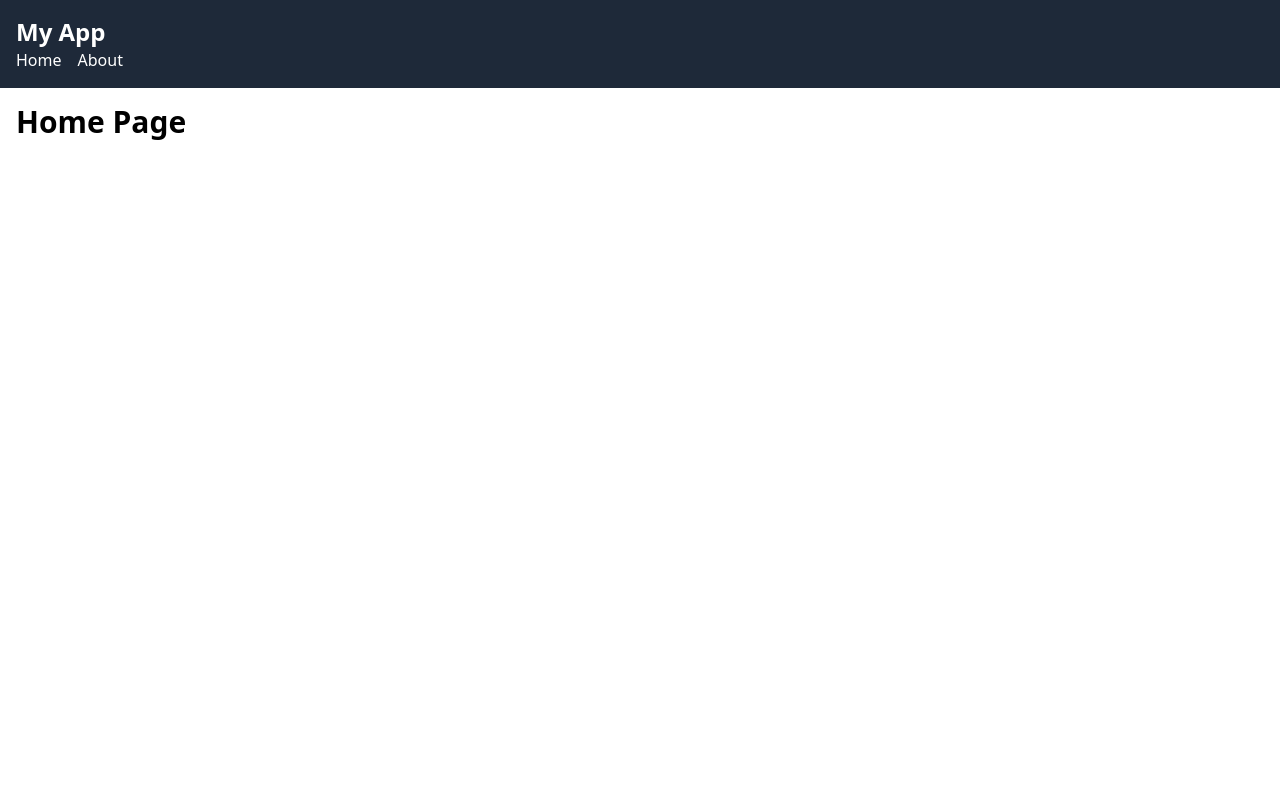
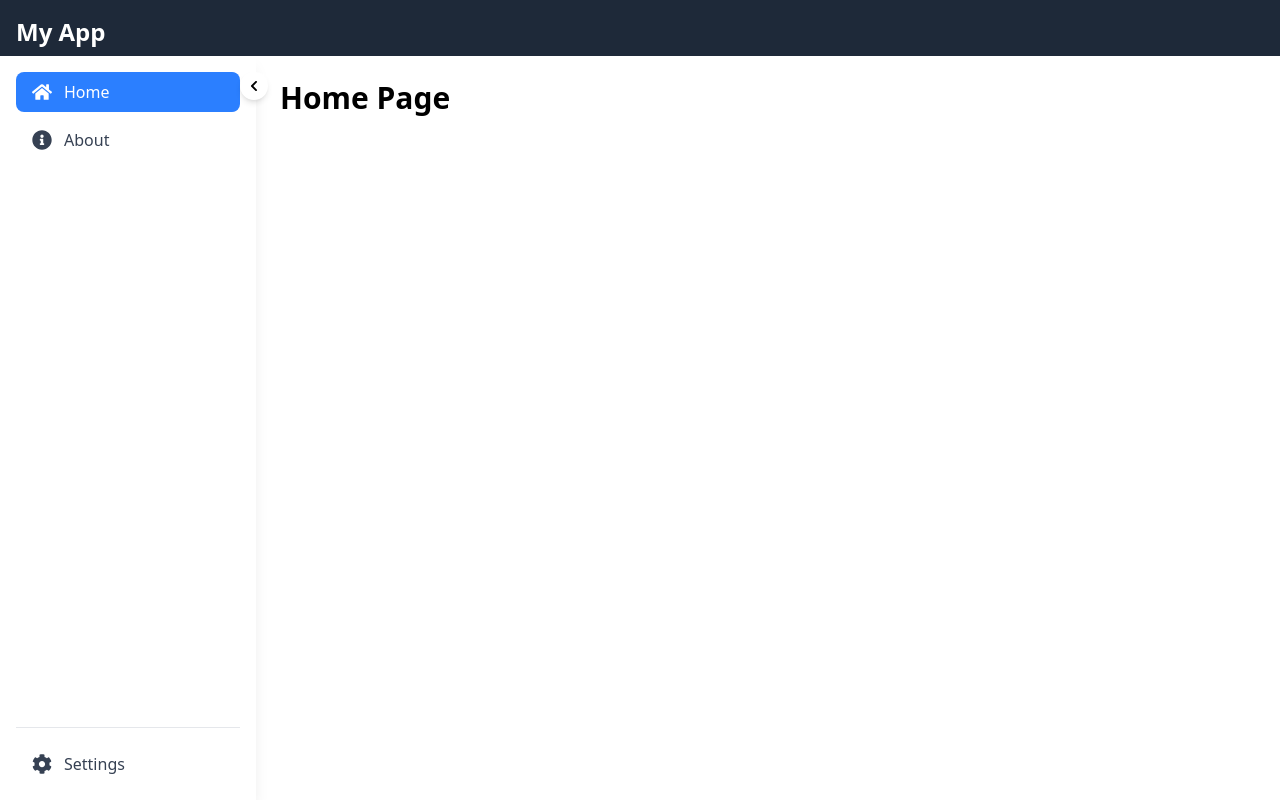
Before and after one commit to cmudco/socraticbots-frontend, a React (Vite) app in the folder frontend/: page / in a window 1280 px wide. Built offline with nearby package versions, Linux system fonts and the light colour scheme.

Commit message:
sidebar navigation and redux states

```diff
--- a/frontend/package.json
+++ b/frontend/package.json
@@ -10,9 +10,12 @@
     "preview": "vite preview"
   },
   "dependencies": {
+    "@reduxjs/toolkit": "^2.6.1",
     "@tailwindcss/vite": "^4.0.12",
     "react": "^19.0.0",
     "react-dom": "^19.0.0",
+    "react-icons": "^5.5.0",
+    "react-redux": "^9.2.0",
     "react-router-dom": "^7.3.0",
     "tailwindcss": "^4.0.12"
   },
--- a/frontend/src/App.tsx
+++ b/frontend/src/App.tsx
@@ -1,20 +1,26 @@
-// App.tsx
+// src/App.tsx
 import React from 'react';
+import { Provider } from 'react-redux';
+import { BrowserRouter, Routes, Route } from 'react-router-dom';
+import { store } from './store';
 import Layout from './components/layout/Layout';
-import { BrowserRouter, Routes, Route } from 'react-router-dom';
 import Home from './pages/Home';
 import About from './pages/About';
+import Settings from './pages/Settings';
 
 const App: React.FC = () => {
   return (
+    <Provider store={store}>
       <BrowserRouter>
         <Layout>
           <Routes>
             <Route path="/" element={<Home />} />
             <Route path="/about" element={<About />} />
+            <Route path="/settings" element={<Settings />} />
           </Routes>
         </Layout>
       </BrowserRouter>
+    </Provider>
   );
 };
 
--- a/frontend/src/components/common/Header.tsx
+++ b/frontend/src/components/common/Header.tsx
@@ -1,15 +1,10 @@
 // components/common/Header.tsx
 import React from 'react';
-import { Link } from 'react-router-dom';
 
 const Header: React.FC = () => {
   return (
-      <header className="bg-gray-800 text-white p-4">
+    <header className="bg-gray-800 text-white p-4 h-14">
       <h1 className="text-2xl font-bold">My App</h1>
-        <nav>
-            <Link to="/" className="mr-4">Home</Link>
-            <Link to="/about">About</Link>
-        </nav>
     </header>
   );
 };
--- a/frontend/src/components/layout/Layout.tsx
+++ b/frontend/src/components/layout/Layout.tsx
@@ -1,18 +1,29 @@
 // components/layout/Layout.tsx
 import React, { ReactNode } from 'react';
 import Header from '../common/Header';
+import Sidebar from '../sidebar/Sidebar';
+import { useAppSelector } from '../../store/hooks';
 
 interface LayoutProps {
   children: ReactNode;
 }
 
 const Layout: React.FC<LayoutProps> = ({ children }) => {
+  const { isCollapsed } = useAppSelector(state => state.sidebar);
+
   return (
     <div className="min-h-screen flex flex-col">
       <Header />
-        <main className="flex-grow p-4">
+      <div className="flex flex-grow">
+        <Sidebar />
+        <main className={`
+          ${isCollapsed ? 'ml-16' : 'ml-64'}
+          flex-grow p-6
+          transition-all duration-300
+        `}>
           {children}
         </main>
+      </div>
     </div>
   );
 };
--- /dev/null
+++ b/frontend/src/components/sidebar/Sidebar.tsx
@@ -0,0 +1,70 @@
+// src/components/sidebar/Sidebar.tsx
+import React from 'react';
+import { useLocation } from 'react-router-dom';
+import SidebarButton from './SidebarButton';
+import { NAVIGATION_ITEMS } from '../../types/navigation';
+import { FaChevronLeft, FaChevronRight } from 'react-icons/fa';
+import { useAppSelector, useAppDispatch } from '../../store/hooks';
+import { toggleSidebar } from '../../store/slices/sidebarSlice';
+
+const Sidebar: React.FC = () => {
+    const location = useLocation();
+    const dispatch = useAppDispatch();
+    const { isCollapsed } = useAppSelector(state => state.sidebar);
+
+    const mainNavItems = NAVIGATION_ITEMS.filter(item => item.path !== '/settings');
+    const settingsItem = NAVIGATION_ITEMS.find(item => item.path === '/settings');
+
+    return (
+        <div className={`
+            fixed left-0 top-14
+            ${isCollapsed ? 'w-16' : 'w-64'}
+            h-[calc(100vh-3.5rem)]
+            bg-white shadow-lg
+            transition-all duration-300
+            z-10
+        `}>
+            {/* Toggle Button */}
+            <button
+                onClick={() => dispatch(toggleSidebar())}
+                className="absolute right-[-12px] top-4 bg-white rounded-full p-2 shadow-md hover:bg-gray-100 z-10"
+            >
+                {isCollapsed
+                    ? <FaChevronRight size={12} />
+                    : <FaChevronLeft size={12} />
+                }
+            </button>
+
+            <div className={`flex flex-col h-full ${isCollapsed ? 'p-2' : 'p-4'}`}>
+                {/* Main navigation items */}
+                <div className="flex-grow space-y-2">
+                    {mainNavItems.map(item => (
+                        <SidebarButton
+                            key={item.path}
+                            to={item.path}
+                            label={item.label}
+                            icon={item.icon}
+                            isActive={location.pathname === item.path}
+                            isCollapsed={isCollapsed}
+                        />
+                    ))}
+                </div>
+
+                {/* Settings button at bottom */}
+                {settingsItem && (
+                    <div className="pt-4 mt-4 border-t border-gray-200">
+                        <SidebarButton
+                            to={settingsItem.path}
+                            label={settingsItem.label}
+                            icon={settingsItem.icon}
+                            isActive={location.pathname === settingsItem.path}
+                            isCollapsed={isCollapsed}
+                        />
+                    </div>
+                )}
+            </div>
+        </div>
+    );
+};
+
+export default Sidebar;
--- /dev/null
+++ b/frontend/src/components/sidebar/SidebarButton.tsx
@@ -0,0 +1,41 @@
+// src/components/sidebar/SidebarButton.tsx
+import React from 'react';
+import { Link } from 'react-router-dom';
+import { IconType } from 'react-icons';
+
+interface SidebarButtonProps {
+    to: string;
+    label: string;
+    icon: IconType;
+    isActive: boolean;
+    isCollapsed: boolean;
+}
+
+const SidebarButton: React.FC<SidebarButtonProps> = ({
+    to,
+    label,
+    icon: Icon,
+    isActive,
+    isCollapsed
+}) => {
+    return (
+        <Link
+            to={to}
+            className={`
+                flex items-center rounded-lg transition-all duration-200
+                ${isCollapsed ? 'justify-center px-3' : 'px-4 space-x-3'}
+                py-2
+                ${isActive
+                    ? 'bg-blue-500 text-white'
+                    : 'text-gray-700 hover:bg-blue-100'
+                }
+            `}
+            title={isCollapsed ? label : ''}
+        >
+            <Icon size={20} className="min-w-[20px]" />
+            {!isCollapsed && <span>{label}</span>}
+        </Link>
+    );
+};
+
+export default SidebarButton;
--- a/frontend/src/pages/Home.tsx
+++ b/frontend/src/pages/Home.tsx
@@ -2,7 +2,11 @@
 import React from 'react';
 
 const Home: React.FC = () => {
-  return <h1 className="text-3xl font-bold">Home Page</h1>;
+  return (
+    <div>
+      <h1 className="text-3xl font-bold">Home Page</h1>
+    </div>
+  );
 };
 
 export default Home;
--- /dev/null
+++ b/frontend/src/pages/Settings.tsx
@@ -0,0 +1,8 @@
+// src/pages/Settings.tsx
+import React from 'react';
+
+const Settings: React.FC = () => {
+  return <h1 className="text-3xl font-bold">Settings Page</h1>;
+};
+
+export default Settings;
--- /dev/null
+++ b/frontend/src/store/hooks.ts
@@ -0,0 +1,7 @@
+// src/store/hooks.ts
+import { useDispatch, useSelector } from 'react-redux';
+import type { TypedUseSelectorHook } from 'react-redux';
+import type { RootState, AppDispatch } from './index';
+
+export const useAppDispatch = () => useDispatch<AppDispatch>();
+export const useAppSelector: TypedUseSelectorHook<RootState> = useSelector;
--- /dev/null
+++ b/frontend/src/store/index.ts
@@ -0,0 +1,12 @@
+// src/store/index.ts
+import { configureStore } from '@reduxjs/toolkit';
+import sidebarReducer from './slices/sidebarSlice';
+
+export const store = configureStore({
+  reducer: {
+    sidebar: sidebarReducer,
+  },
+});
+
+export type RootState = ReturnType<typeof store.getState>;
+export type AppDispatch = typeof store.dispatch;
--- /dev/null
+++ b/frontend/src/store/slices/sidebarSlice.ts
@@ -0,0 +1,26 @@
+// src/store/slices/sidebarSlice.ts
+import { createSlice } from '@reduxjs/toolkit';
+
+interface SidebarState {
+  isCollapsed: boolean;
+}
+
+const initialState: SidebarState = {
+  isCollapsed: false,
+};
+
+const sidebarSlice = createSlice({
+  name: 'sidebar',
+  initialState,
+  reducers: {
+    toggleSidebar: (state) => {
+      state.isCollapsed = !state.isCollapsed;
+    },
+    setSidebarCollapsed: (state, action) => {
+      state.isCollapsed = action.payload;
+    },
+  },
+});
+
+export const { toggleSidebar, setSidebarCollapsed } = sidebarSlice.actions;
+export default sidebarSlice.reducer;
--- /dev/null
+++ b/frontend/src/types/navigation.ts
@@ -0,0 +1,27 @@
+// src/types/navigation.ts
+import { IconType } from 'react-icons/lib';
+import { FaHome, FaInfoCircle, FaCog } from 'react-icons/fa';
+
+interface NavigationItem {
+    path: string;
+    label: string;
+    icon: IconType;
+}
+
+export const NAVIGATION_ITEMS: NavigationItem[] = [
+    {
+        path: '/',
+        label: 'Home',
+        icon: FaHome
+    },
+    {
+        path: '/about',
+        label: 'About',
+        icon: FaInfoCircle
+    },
+    {
+        path: '/settings',
+        label: 'Settings',
+        icon: FaCog
+    }
+];
```
Also changed, not shown: 1 other file (tests, documents, lock files or other folders). Lines whose indentation alone changed are shown as unchanged.
